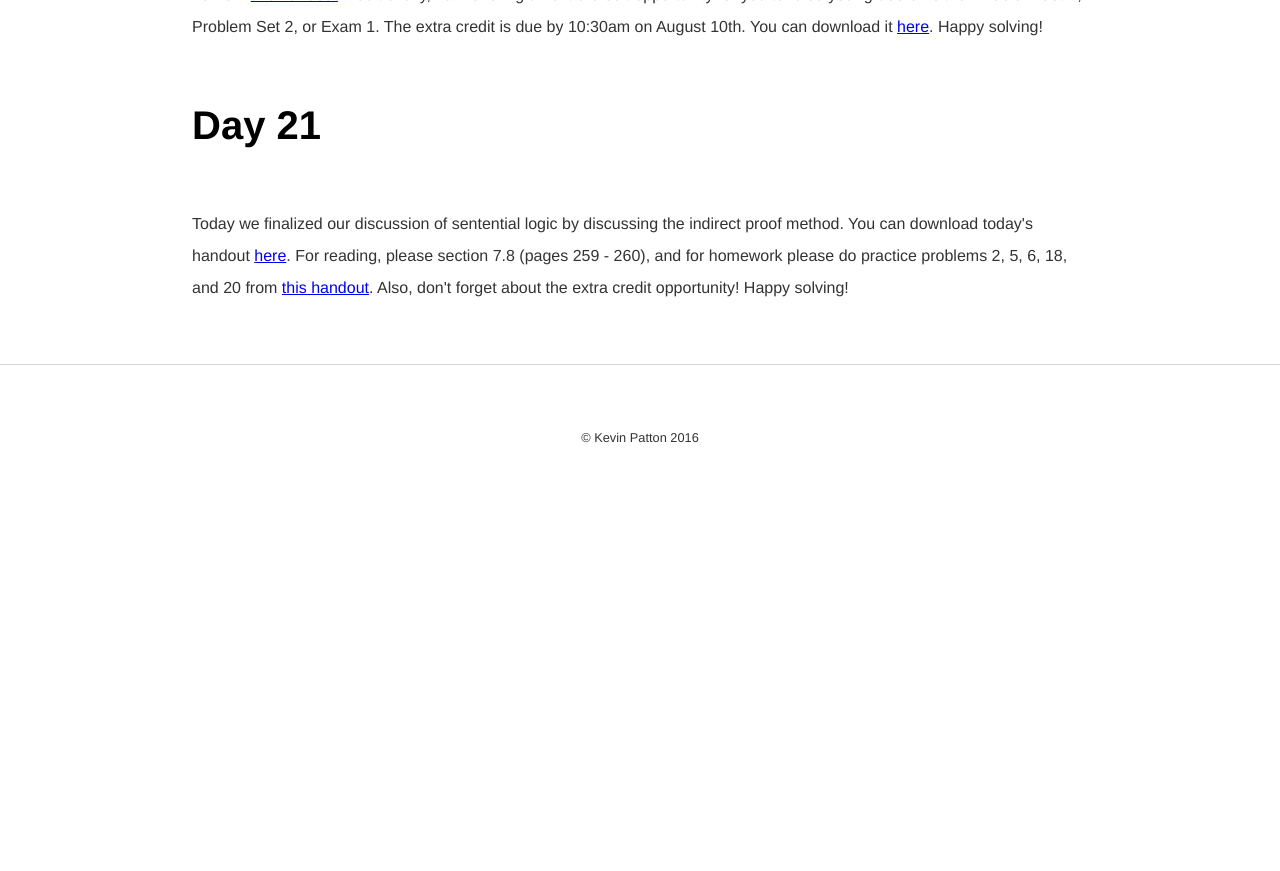
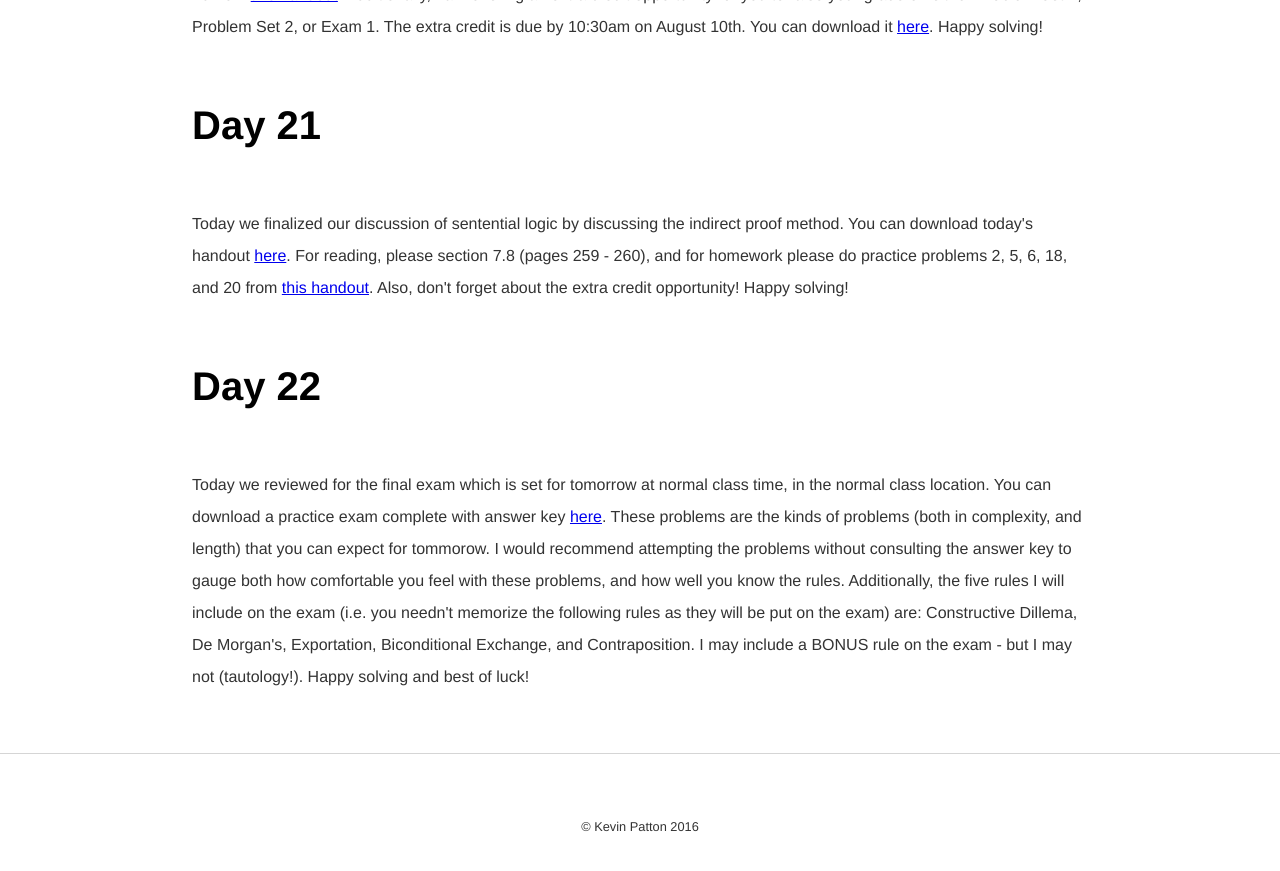
Before and after one commit to kevinjpatton/kevinjpatton.github.io, a Jekyll site: the page built from teaching/phil_110/index.html, in a window 1280 px wide and 900 px high, scrolled down 5544 px. Shown: the top 871 px of the window. Built offline with Jekyll 4.4.1, drawn with Linux system fonts in a browser that asks for light colours; Markdown is read by kramdown in place of the engine named in the settings; before the commit the page ends 6055 px from its top, so only the background shows below that.

Commit message:
Update index.html

```diff
--- a/teaching/phil_110/index.html
+++ b/teaching/phil_110/index.html
@@ -48,3 +48,5 @@
 <p>Today we finished talking about the 18 rules and introduced the conditional proof method.  You can download today's handout <a href=/teaching/phil_110/Day22-Section7.5.pdf target="_blank">here</a>.  For reading, please read section 7.7 (pages 256 - 259), and for homework please do practice problems 8, 9, 11, 14, and 20 from <a href=/teaching/phil_110/Summer2017_ConditionalProbs.pdf target="_blank">this handout</a>.  Additionally, I am offering an extra credit opportunity for you to raise your grade on either Problem Set 1, Problem Set 2, or Exam 1.  The extra credit is due by 10:30am on August 10th.  You can download it <a href=/teaching/phil_110/SummerExtraCredit.pdf target="_blank">here</a>.  Happy solving!</p1>
 <h1>Day 21</h1>
 <p>Today we finalized our discussion of sentential logic by discussing the indirect proof method.  You can download today's handout <a href=/teaching/phil_110/Day23-Section7.6.pdf target="_blank">here</a>.  For reading, please section 7.8 (pages 259 - 260), and for homework please do practice problems 2, 5, 6, 18, and 20 from <a href=/teaching/phil_110/SummerIndirectPractice.pdf target="_blank">this handout</a>.  Also, don't forget about the extra credit opportunity!  Happy solving!</p>
+<h1>Day 22</h1>
+<p>Today we reviewed for the final exam which is set for tomorrow at normal class time, in the normal class location.  You can download a practice exam complete with answer key <a href=/teaching/phil_110/PracticeExam2Summer.pdf target="_blank">here</a>.  These problems are the kinds of problems (both in complexity, and length) that you can expect for tommorow.  I would recommend attempting the problems without consulting the answer key to gauge both how comfortable you feel with these problems, and how well you know the rules.  Additionally, the five rules I will include on the exam (i.e. you needn't memorize the following rules as they will be put on the exam) are: Constructive Dillema, De Morgan's, Exportation, Biconditional Exchange, and Contraposition.  I may include a BONUS rule on the exam - but I may not (tautology!).  Happy solving and best of luck!
```
